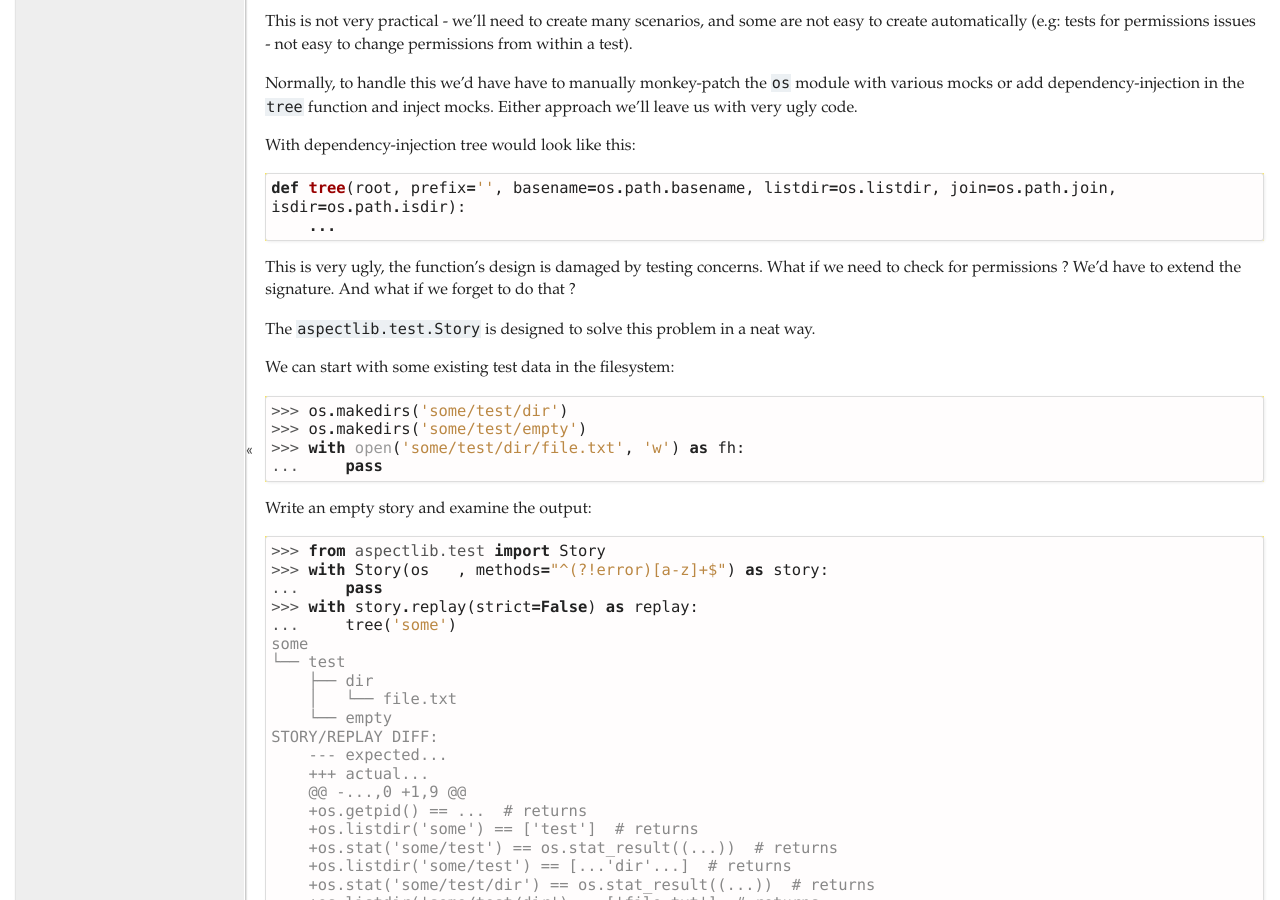
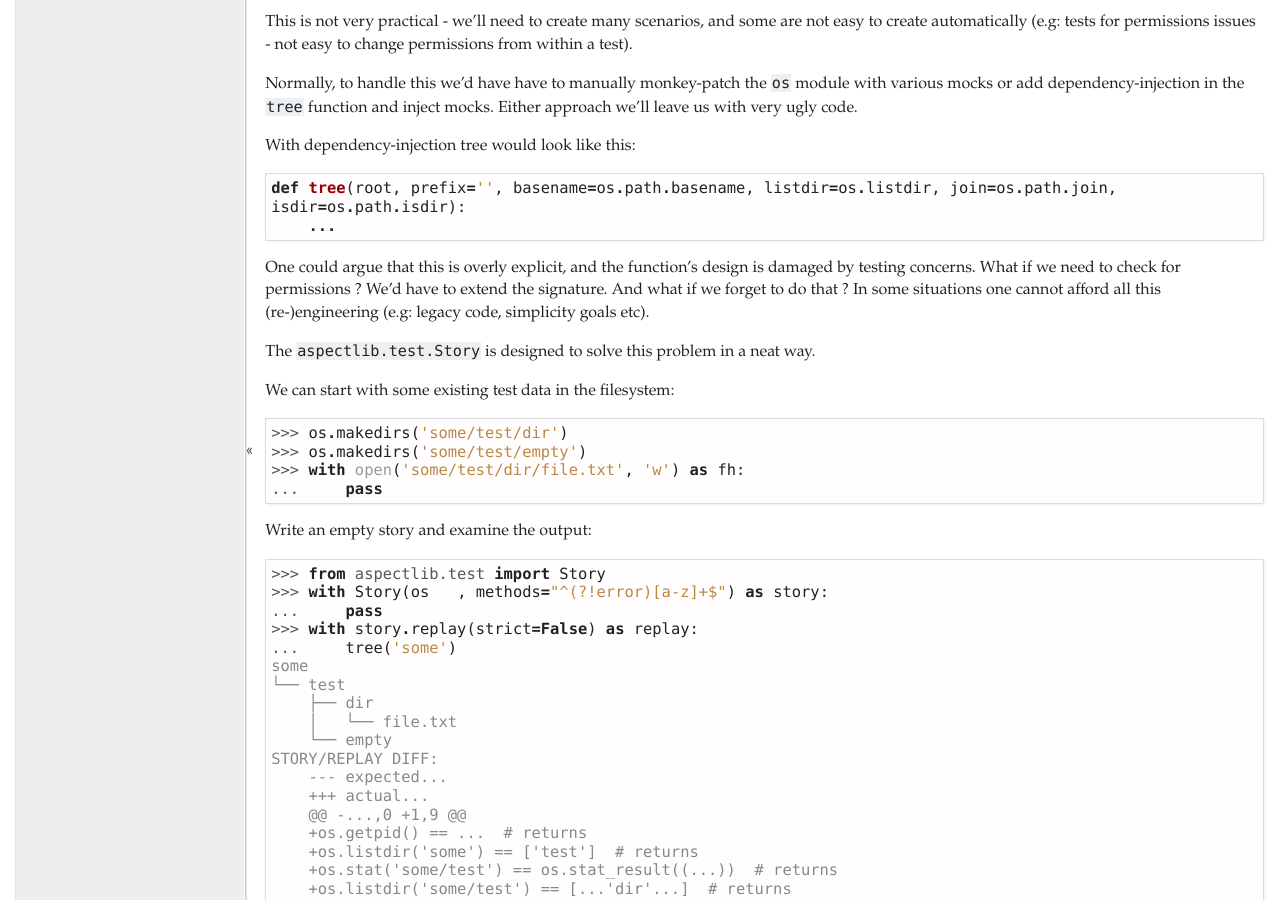
Before and after one commit to ionelmc/python-aspectlib, a Sphinx documentation site: the page built from docs/testing.rst, in a window 1280 px wide and 900 px high, scrolled down 2004 px. Built offline with Sphinx 7.4.7, drawn with Linux system fonts in a browser that asks for light colours.

Commit message:
Reword a paragraph to be less subjective.

```diff
--- a/docs/testing.rst
+++ b/docs/testing.rst
@@ -116,8 +116,9 @@ With dependency-injection tree would look like this::
     def tree(root, prefix='', basename=os.path.basename, listdir=os.listdir, join=os.path.join, isdir=os.path.isdir):
         ...
 
-This is very ugly, the function's design is damaged by testing concerns. What if we need to check for permissions ? We'd
-have to extend the signature. And what if we forget to do that ?
+One could argue that this is overly explicit, and the function's design is damaged by testing concerns. What if we need
+to check for permissions ? We'd have to extend the signature. And what if we forget to do that ? In some situations one
+cannot afford all this (re-)engineering (e.g: legacy code, simplicity goals etc).
 
 The :obj:`aspectlib.test.Story` is designed to solve this problem in a neat way.
 
```
